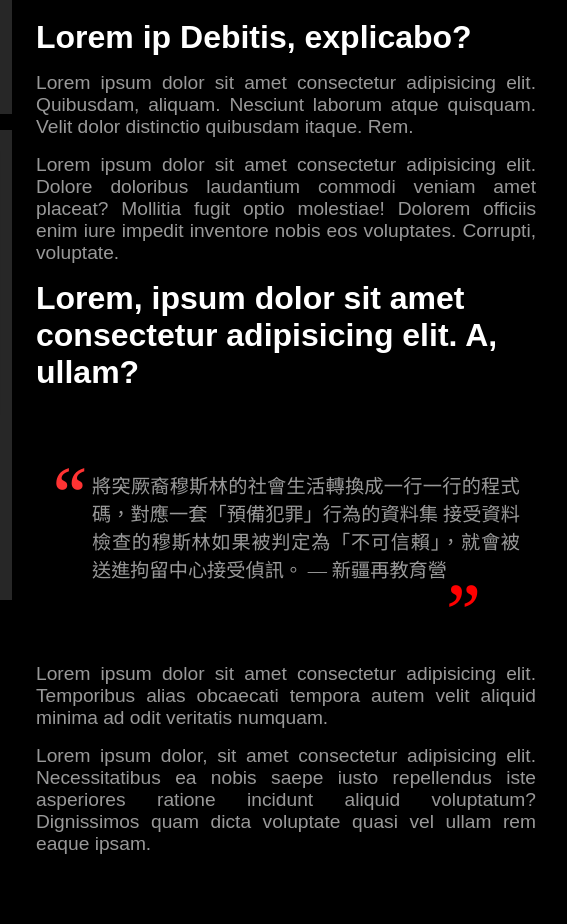
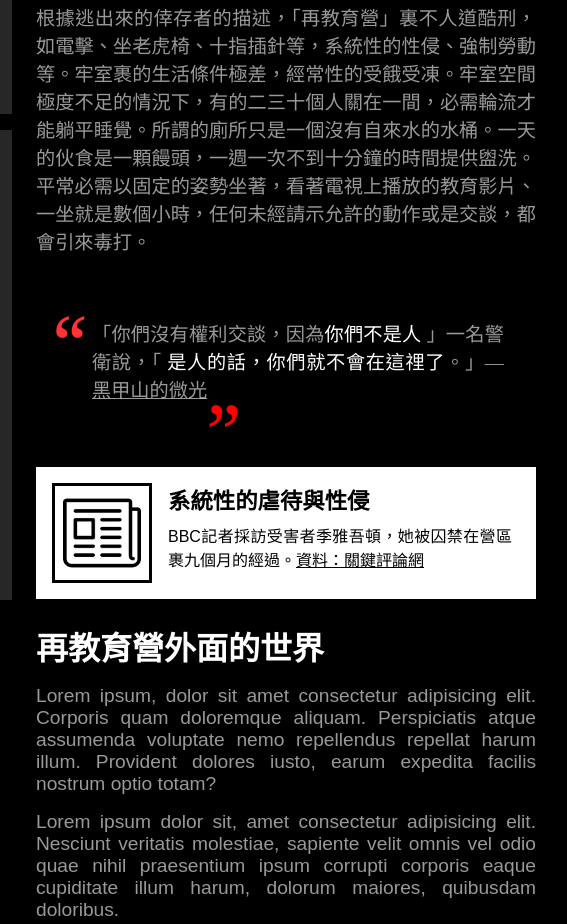
Before and after one commit to dogteeth/uighur, a plain HTML site: page index.html in a window 1280 px wide. Shown: the part 1222-2146 px from the top of the page, 616-1183 px from the left. Drawn offline with nearby package versions, Linux system fonts and the light colour scheme.

Commit message:
words updated

```diff
--- a/index.html
+++ b/index.html
@@ -60,9 +60,9 @@
         class="chinaFlag flag_china"
       />
       <div class="mainTitle">
-        <h3>北狄、匈奴、突厥、回鶻、畏兀兒</h3>
+        <h3>狄戎、匈奴、突厥、回鶻、畏兀兒</h3>
         <h1>維吾爾人的旅程</h1>
-        <h2>從夷狄到華夏，一路走來</h2>
+        <h2>從夷蠻到華夏，一路走來</h2>
       </div>
     </div>
 
@@ -126,33 +126,75 @@
         </div>
 
         <div class="topicContent">
-          <h3>再教育營出現</h3>
+          <h3>新疆再教育營是什麼？</h3>
           <p>
-            從2014年開始，新疆各地陸續出現了「再教育營」，據推估目前約有380個再教育營，至少有100萬的維吾爾人被關押在教育營裏。
-            <em class="textEmphasized">
-              北京政府為了阻擋恐怖主義、 民族分裂主義、宗教極端主義</em
-            >
-            ，這三股勢力的入侵，針對任何的危險份子，集中至「再教育營」進行再教育。
-            。
+            從2014年開始，新疆各地陸續興建「再教育營」（或稱「職業訓練中心」）。當地的執法單位無需理由，即可以將任何人送進「再教育營」，以教育、職能訓練為名，強制性的囚禁在營區裏。被囚禁的時間，從幾週、幾月、到幾年都有。<em
+              class="textEmphasized"
+              >沒有人知道自已是什麼原因被關進再教育營，或是什麼時候可以獲釋</em
+            >。跟據衛星空拍、新疆政府工程招標的資料推估，新疆約有將近400個再教育營，至少有100萬以上的維吾爾人被關。據推估2017年的時候，每一個在新疆的維吾爾家庭，或是有人被關在再教育營裹，或是有人被迫在教育營裹工作。
+          </p>
+
+          <p>
+            根據逃出來的倖存者的描述，「再教育營」裏不人道酷刑，如電擊、坐老虎椅、十指插針等，系統性的性侵、強制勞動等。牢室裹的生活條件極差，經常性的受餓受凍。牢室空間極度不足的情況下，有的二三十個人關在一間，必需輪流才能躺平睡覺。所謂的廁所只是一個沒有自來水的水桶。一天的伙食是一顆饅頭，一週一次不到十分鐘的時間提供盥洗。平常必需以固定的姿勢坐著，看著電視上播放的教育影片、一坐就是數個小時，任何未經請示允許的動作或是交談，都會引來毒打。
+          </p>
+
+          <div class="quotationBlock smallBlock">
+            <div class="quotation">
+              「你們沒有權利交談，因為<em class="textEmphasized">你們不是人</em>
+              」一名警衛說，「
+              <em class="textEmphasized">是人的話，你們就不會在這𥚃了</em
+              >。」—<a
+                href="https://www.taaze.tw/products/11101014683.html
+                "
+                target="_blank"
+                rel="noreferrer noopener"
+                class="sourceLink"
+                ><em class="textEn">黑甲山的微光</em></a
+              >
+            </div>
+          </div>
+          <div class="newsContainer">
+            <div class="newsIcon">
+              <a
+                href="https://www.thenewslens.com/article/146986"
+                target="_blank"
+                rel="noopener noreferrer"
+                title=""
+                class=""
+                ><img
+                  src="./src/img/newspaper-folded.png"
+                  alt=""
+                  height="500"
+                  width="500"
+                  alt="newsImg"
+              /></a>
+            </div>
+            <div class="newsContent">
+              <h4>系統性的虐待與性侵</h4>
+              <p>
+                BBC記者採訪受害者季雅吾頓，她被囚禁在營區裹九個月的經過。<a
+                  href="https://www.thenewslens.com/article/146986"
+                  target="_blank"
+                  rel="noreferrer noopener"
+                  class="sourceLink"
+                  >資料：<em class="textEn">關鍵評論網</em></a
+                >
+              </p>
+            </div>
+          </div>
+          <h3>再教育營外面的世界</h3>
+          <p>
+            Lorem ipsum, dolor sit amet consectetur adipisicing elit. Corporis
+            quam doloremque aliquam. Perspiciatis atque assumenda voluptate nemo
+            repellendus repellat harum illum. Provident dolores iusto, earum
+            expedita facilis nostrum optio totam?
           </p>
           <p>
-            除了再教育營外，新疆的主要城市也開始嚴格的監控，建立大規模的檢查系統。每兩百公尺就有一個檢查站，人臉識別、身份証件比對，背包以探測儀檢查、手機以軟體掃描。同時政府也利用手機與基地台建立了數位圍籬系統，利用GPS定位功能，紀錄、分析每一個市民的動作。
+            Lorem ipsum dolor sit, amet consectetur adipisicing elit. Nesciunt
+            veritatis molestiae, sapiente velit omnis vel odio quae nihil
+            praesentium ipsum corrupti corporis eaque cupiditate illum harum,
+            dolorum maiores, quibusdam doloribus.
           </p>
-          <h3>Lorem ip Debitis, explicabo?</h3>
-          <p>
-            Lorem ipsum dolor sit amet consectetur adipisicing elit. Quibusdam,
-            aliquam. Nesciunt laborum atque quisquam. Velit dolor distinctio
-            quibusdam itaque. Rem.
-          </p>
-          <p>
-            Lorem ipsum dolor sit amet consectetur adipisicing elit. Dolore
-            doloribus laudantium commodi veniam amet placeat? Mollitia fugit
-            optio molestiae! Dolorem officiis enim iure impedit inventore nobis
-            eos voluptates. Corrupti, voluptate.
-          </p>
-          <h3>
-            Lorem, ipsum dolor sit amet consectetur adipisicing elit. A, ullam?
-          </h3>
           <div class="quotationBlock smallBlock">
             <div class="quotation">
               將突厥裔穆斯林的社會生活轉換成一行一行的程式碼，對應一套「預備犯罪」行為的資料集
@@ -360,25 +402,16 @@
         </div>
 
         <div class="topicContent">
-          <h3>Lorem, ipsum dolor.</h3>
+          <h3>關鍵的一擊</h3>
           <p>
-            Lorem ipsum dolor sit amet consectetur adipisicing elit. Deserunt
-            architecto ipsa asperiores obcaecati similique! Necessitatibus
-            placeat sequi laudantium adipisci architecto. 。
+            新疆的高壓管理，最近的一次，也是最主要的導火線是來自2009年發生在烏魯木齊的暴動事件（烏魯木齊七五事件）。在2009年的春天，在廣州的某個玩具工廠，有個人在網路上發文說工廠裏有位漢人女孩，被幾名維吾爾工人給性侵了。因為這個貼文，幾天後工廠裏的漢人群聚，針對維吾爾人毆攻擊。官方介入後發佈的消息是：網路文章是捏造的，發文人已經被逮捕判刑，但針對維吾爾人被毆打攻擊的事件郤沒有更多的說明。於是，維吾爾人在烏魯木齊發起了抗議遊行。遊行變成了暴動，變成了針對漢人的無差別攻擊，住宅、商店、車輛也被破壞。最後軍隊進震壓，全城戒嚴。
           </p>
           <p>
-            Lorem ipsum dolor sit amet consectetur adipisicing elit. Nam, quo
-            magni! Repellat est error et. Animi cumque, at quia sapiente tempore
-            saepe vel sit, totam dolores numquam quo voluptatem pariatur. Nemo
-            id quas nihil dicta blanditiis doloribus deserunt ea omnis maiores
-            voluptates commodi perferendis aut, amet tenetur voluptatem
-            voluptate praesentium?
+            七五事件後，維吾爾人、青壯年、男性，幾乎全部都被抓走。有的從此消失，有的被判刑。沒多久，先生或兒子被帶走後無消失息的維吾爾女性也上街抗議，也被鎮壓。政府開始推行高壓管理政策的同時，又陸續發生了幾起無差別攻擊事件，火車站炸彈事件，當時習近平還去訪問的時候。天安門廣場，開車撞擊廣場上的遊客；昆明火車站，見人就砍。這幾起都被官方認定為維吾爾人裏的激進組織所發動。
           </p>
-          <h3>Lorem ip Debitis, explicabo?</h3>
+          <h3>漢人歷史裏的蠻夷困擾</h3>
           <p>
-            Lorem ipsum dolor sit amet consectetur adipisicing elit. Quibusdam,
-            aliquam. Nesciunt laborum atque quisquam. Velit dolor distinctio
-            quibusdam itaque. Rem.
+            維吾爾人所生活的新疆地區，由於它位於絲綢之路的關鍵位置，在漢人的歷史上，有幾次成功的將之納入國土內，唐朝、漢、清。最近的這一次，就是清朝的左宗棠成功滅了在新疆的蠻夷部族，將之收入國土，取名為「新疆」（新的疆土）。但更多的時候，這塊地方其實是在不同的遊牧部落的管理。這地區的人種、文化、宗教、語言，是中亞五國，突厥族的脈絡，更適合做為蘇聯成員，而不是黃河長江流域這一帶漢族的脈絡，中華民族成員。
           </p>
           <p>
             Lorem ipsum dolor sit amet consectetur adipisicing elit. Dolore
@@ -386,9 +419,7 @@
             optio molestiae! Dolorem officiis enim iure impedit inventore nobis
             eos voluptates. Corrupti, voluptate.
           </p>
-          <h3>
-            Lorem, ipsum dolor sit amet consectetur adipisicing elit. A, ullam?
-          </h3>
+
           <div class="quotationBlock smallBlock">
             <div class="quotation">
               Lorem ipsum, dolor sit amet consectetur adipisicing elit.
@@ -396,9 +427,11 @@
               vitae delectus veritatis itaque?。 — Lorem, ipsum dolor.
             </div>
           </div>
+          <h3>被恐怖化的穆斯林世界</h3>
           <p>
-            Lorem ipsum dolor sit amet consectetur adipisicing elit. Temporibus
-            alias obcaecati tempora autem velit aliquid minima ad odit veritatis
+            在911之前，穆斯林的世界就被恐怖化了。911事件則是給了北京一個機會。Lorem
+            ipsum dolor sit amet consectetur adipisicing elit. Temporibus alias
+            obcaecati tempora autem velit aliquid minima ad odit veritatis
             numquam.
           </p>
           <p>
@@ -863,11 +896,12 @@
         </div>
         <div class="helpUyghurContent">
           <p>
-            Lorem ipsum dolor sit amet consectetur adipisicing elit. Voluptates
-            incidunt optio cupiditate odio, adipisci blanditiis quod hic magni
-            veritatis accusantium. Lorem ipsum dolor sit amet consectetur
-            adipisicing elit. Ut facere est alias sint repellendus delectus
-            tempore incidunt! Qui, voluptatem mollitia?
+            從2014年開始，新疆各地陸續出現了「再教育營」，據推估目前約有380個再教育營，至少有100萬的維吾爾人被關押在教育營裏。
+            <em class="textEmphasized">
+              北京政府為了阻擋恐怖主義、 民族分裂主義、宗教極端主義</em
+            >
+            ，這三股勢力的入侵，針對任何的危險份子，集中至「再教育營」進行再教育。
+            。
           </p>
         </div>
       </div>
@@ -1129,7 +1163,7 @@
     </div>
     <div class="genocides">
       <div class="genocidesDescriptions">
-        <h3>種族滅絕，正在我們的世界裏發生</h3>
+        <h3>你也應該要關心，發生中的種族滅絕</h3>
         <p>
           <a
             href="https://zh.wikipedia.org/zh-tw/種族滅絕"
--- a/src/css/desktop.css
+++ b/src/css/desktop.css
@@ -66,7 +66,7 @@
 }
 
 .quotationBlock.smallBlock {
-  padding: 2rem 2rem rem 1rem;
+  padding: 2rem 2rem 2rem 1rem;
   width: 100%;
 }
 .quotationBlock.smallBlock .quotation {
@@ -197,7 +197,6 @@
   padding-top: 3rem;
   margin: auto;
   width: 80%;
-  color: white;
 }
 
 /* 時間表 */
--- a/src/css/main.css
+++ b/src/css/main.css
@@ -67,6 +67,9 @@ h3 {
   font-size: 2rem;
   color: white;
 }
+h4 {
+  font-size: 1.4rem;
+}
 p {
   font-size: 1.2rem;
   margin-top: 1rem;
@@ -98,6 +101,37 @@ em {
   border: solid 5px red;
   background-color: white;
   mix-blend-mode: difference;
+}
+
+/* 新聞連結模組 */
+.newsContainer {
+  background-color: white;
+  width: 100%;
+  display: flex;
+  gap: 1rem;
+  padding: 1rem 1.5rem 1rem 1rem;
+  color: black;
+  margin: 1.5rem 0rem;
+}
+.newsIcon {
+  padding: 0.5rem;
+  max-width: 100px;
+  max-height: 100px;
+  border: black 0.2rem solid;
+}
+
+.newsContent a {
+  color: black;
+}
+.newsContent p {
+  font-size: 1rem;
+  margin-top: 0.5rem;
+  margin-bottom: 0rem;
+}
+.newsIcon img {
+  width: 100%;
+  height: 100%;
+  object-fit: cover;
 }
 
 /* *** */
--- a/src/css/mobile.css
+++ b/src/css/mobile.css
@@ -131,7 +131,7 @@
 }
 
 .quotationBlock.smallBlock {
-  padding: 2rem 2rem rem 1rem;
+  padding: 2rem 2rem 2rem 1rem;
   width: 80%;
 }
 .quotationBlock.smallBlock .quotation {
@@ -301,7 +301,6 @@
 }
 
 .helpUyghurBanner {
-  border: solid 5px red;
   width: 100%;
   min-height: 650px;
   height: 100vh;
```
Also changed, not shown: src/img/newspaper-folded.png (added), src/img/uyghur_letter_01.png, src/img/uyghur_letter_02.png.
